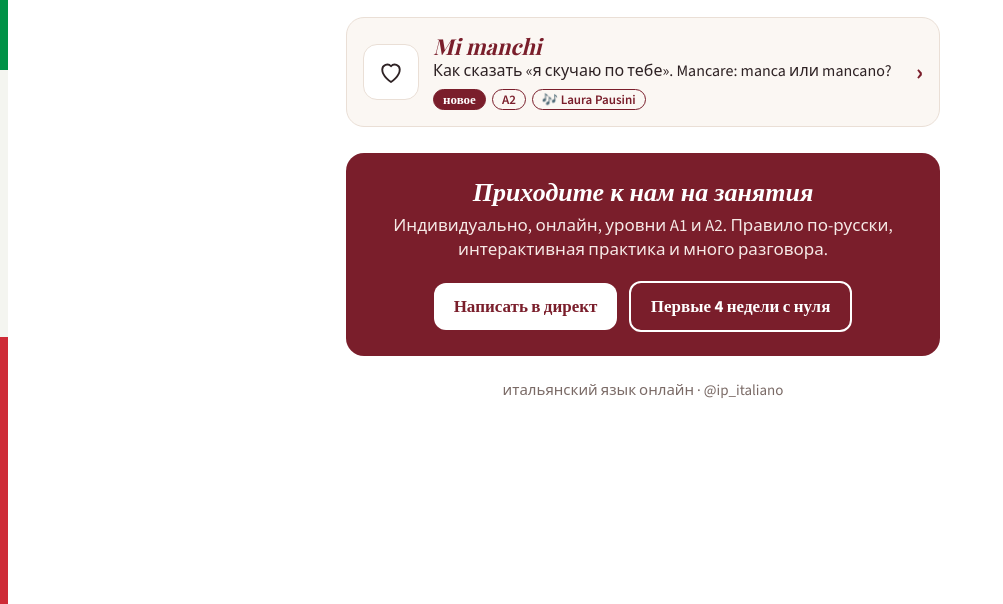
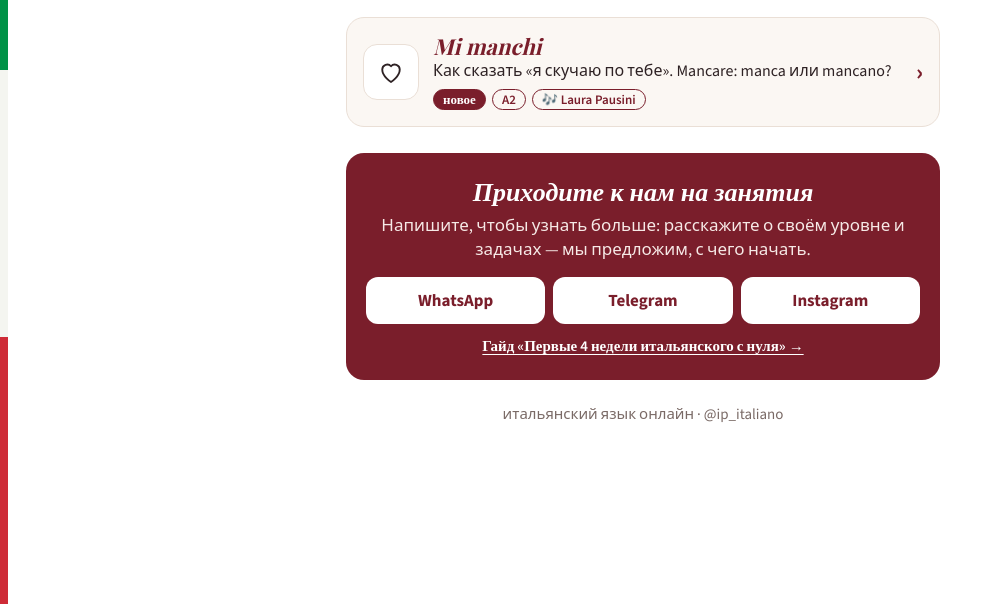
Before and after one commit to italiano-passo-passo/italiano-passo-passo.github.io, a plain HTML site: page esercizi/index.html in a window 1280 px wide. Shown: the part 196-800 px from the top of the page, without its empty margins (0-1003 px from the left). Drawn offline with nearby package versions, Linux system fonts and the light colour scheme; a web font is replaced by a local one.

Commit message:
Add files via upload

```diff
--- a/esercizi/index.html
+++ b/esercizi/index.html
@@ -33,6 +33,9 @@
   .cta p{margin:0 0 14px;color:#f6e9e6}
   .cta a{display:inline-block;background:#fff;color:var(--bordo);font:700 17px "Source Sans 3";text-decoration:none;border-radius:12px;padding:12px 20px;margin:4px}
   .cta a.ghost{background:transparent;color:#fff;border:2px solid #fff}
+  .cta .contacts{display:flex;gap:8px;flex-wrap:wrap;justify-content:center}
+  .cta .contacts a{flex:1 1 120px;margin:0}
+  .cta .more{display:block;margin-top:12px;color:#fff;font:600 15px "Source Sans 3";text-decoration:underline;text-underline-offset:3px;background:none;padding:0}
   footer{margin-top:24px;text-align:center;color:var(--grey);font-size:15px}
 </style>
 </head>
@@ -58,9 +61,13 @@
 
   <section class="cta">
     <h2>Приходите к нам на занятия</h2>
-    <p>Индивидуально, онлайн, уровни A1 и A2. Правило по-русски, интерактивная практика и много разговора.</p>
-    <a href="https://ig.me/m/ip_italiano">Написать в директ</a>
-    <a class="ghost" href="../lezioni/start-guide.html">Первые 4 недели с нуля</a>
+    <p>Напишите, чтобы узнать больше: расскажите о своём уровне и задачах — мы предложим, с чего начать.</p>
+    <div class="contacts">
+      <a href="https://wa.me/393446648085?text=Ciao%2C%20%D0%9D%D0%B0%D0%B4%D0%B5%D0%B6%D0%B4%D0%B0%21%20%D0%A5%D0%BE%D1%87%D1%83%20%D1%83%D0%B7%D0%BD%D0%B0%D1%82%D1%8C%20%D0%BE%20%D0%B7%D0%B0%D0%BD%D1%8F%D1%82%D0%B8%D1%8F%D1%85%20%D0%B8%D1%82%D0%B0%D0%BB%D1%8C%D1%8F%D0%BD%D1%81%D0%BA%D0%B8%D0%BC." target="_blank" rel="noopener">WhatsApp</a>
+      <a href="https://t.me/n_pavluchenko" target="_blank" rel="noopener">Telegram</a>
+      <a href="https://instagram.com/ip_italiano" target="_blank" rel="noopener">Instagram</a>
+    </div>
+    <a class="more" href="../lezioni/start-guide.html">Гайд «Первые 4 недели итальянского с нуля» →</a>
   </section>
 
   <footer>итальянский язык онлайн · @ip_italiano</footer>
```
Also changed, not shown: esercizi/mi-manchi.html (+10 -3 lines).
